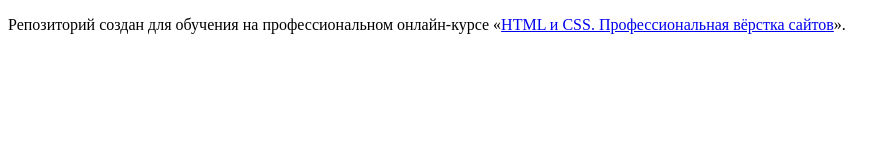
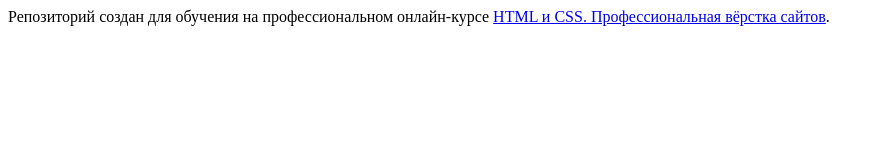
Before and after one commit to htmlacademy-htmlcss/2180225-sedona-35, a plain HTML site: page index.html in a window 1280 px wide. Shown: the whole page, without its empty margins (0-896 px from the left). Drawn offline with Linux system fonts and the light colour scheme.

Commit message:
Задание№"3

```diff
--- a/index.html
+++ b/index.html
@@ -6,7 +6,7 @@
   </head>
   <body>
 
-    <p>Репозиторий создан для обучения на профессиональном онлайн‑курсе «<a href="https://htmlacademy.ru/intensive/htmlcss">HTML и CSS. Профессиональная вёрстка сайтов</a>».</p>
+    <nav>Репозиторий создан для обучения на профессиональном онлайн‑курсе <a href="https://htmlacademy.ru/intensive/htmlcss">HTML и CSS. Профессиональная вёрстка сайтов</a>.</nav>
 
   </body>
 </html>
```
Also changed, not shown: 1 other file.
